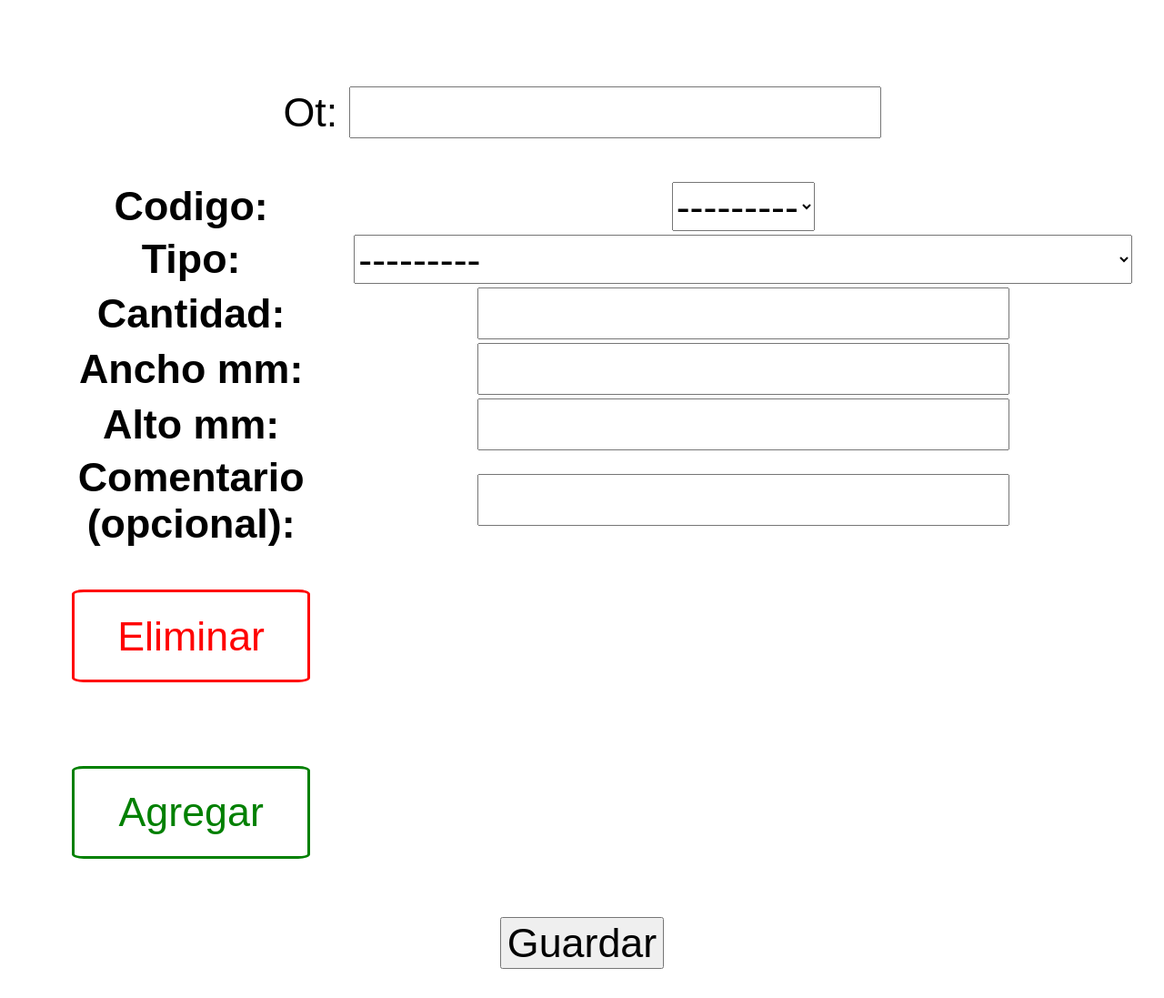
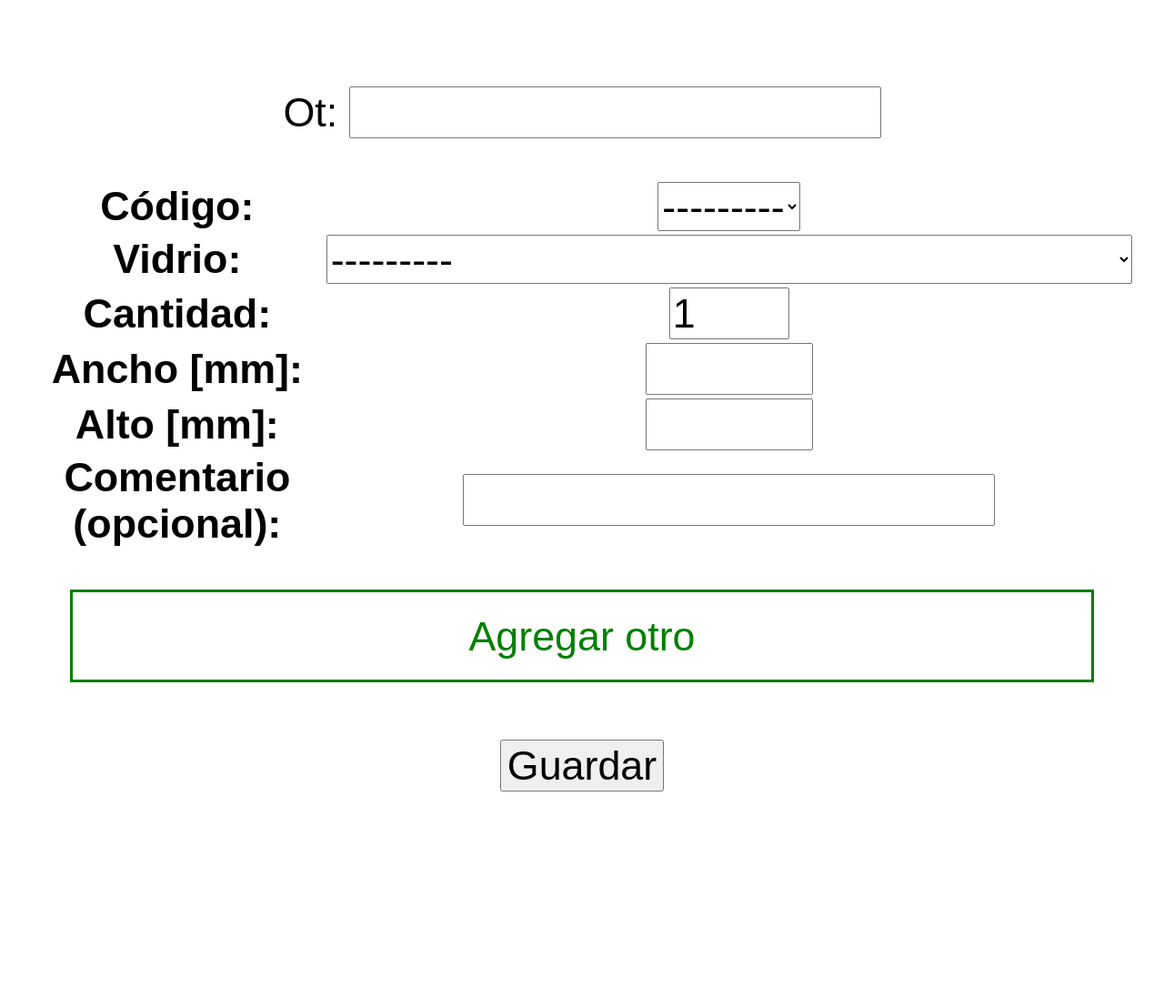
Before and after one commit to marcosroman/estandar, a Django app: page /nuevo/plano in a window 1280 px wide. Shown: the part 50-1147 px from the top of the page at 91% size. After the commit the page ends 920 px from the top, so only its background shows below. Run offline with Django 3.2, Linux system fonts and the light colour scheme; a user stored in the database is signed in; data comes from the database, SQL or seed files in the repository; parts of the project's set-up code (start-up, migrations or seed data) failed here and were passed over; some libraries are stand-ins or nearby versions.

Commit message:
added verifications for form_detalle formsets. also hid comentarios in planos estandar

```diff
--- a/registro/forms.py
+++ b/registro/forms.py
@@ -93,5 +93,16 @@ class DetallePlanoForm(ModelForm):
         model = DetallePlano
         exclude = ['planoid', 'autor']
         # https://docs.djangoproject.com/en/1.10/topics/forms/modelforms/#overriding-the-default-fields
-        labels = {'comentario': 'Comentario (opcional)'}
-        widgets = {'tipo': forms.Select(attrs={"class": "tipo-select"})}
+        labels = {'codigo': 'Código',
+                  'tipo': 'Vidrio',
+                  'ancho_mm': 'Ancho [mm]',
+                  'alto_mm': 'Alto [mm]',
+                  'comentario': 'Comentario (opcional)'}
+        widgets = {'cantidad': forms.NumberInput(attrs={"min": "1",
+                                                        "max": "20",
+                                                        "value": "1"}),
+                   'ancho_mm': forms.NumberInput(attrs={"min": "100",
+                                                        "max": "3000"}),
+                   'alto_mm':  forms.NumberInput(attrs={"min": "100",
+                                                        "max": "3000"}),
+                   'tipo':     forms.Select(attrs={"class": "tipo-select"})}
--- a/registro/models.py
+++ b/registro/models.py
@@ -29,7 +29,7 @@ class Comentarios(Model):
     class Meta:
         constraints = (
                 UniqueConstraint(fields=['codigo', 'comentario'],
-                                 name='unique_comentario'))
+                                 name='unique_comentario'),)
 
 
 class Tipos(Model):
@@ -62,7 +62,7 @@ class DetallePlano(Model):
                                         MaxValueValidator(4000)])
     alto_mm = IntegerField(validators=[MinValueValidator(100),
                                        MaxValueValidator(4000)])
-    comentario = CharField(max_length=60, blank=True, default="")
+    comentario = CharField(max_length=30, blank=True, default="")
 
     class Meta:
         constraints = [
--- a/registro/static/css/style.css
+++ b/registro/static/css/style.css
@@ -281,7 +281,7 @@ a.add-row, a.delete-row {
 	padding: 0.5em;
 	text-decoration: none;
 	border-style: solid;
-	border-radius: 5%;
+	/*border-radius: 5%;*/
 }
 
 a.add-row:hover, a.add-row:active {
@@ -307,3 +307,15 @@ a.delete-row {
 	color: red;
 	border-color: red;
 }
+
+tbody.dynamic-form {
+	margin: 1em;
+  border: 2px solid #ccc;
+}
+
+.error-alert {
+	margin: 10%;
+	padding: 0.5em;
+	border: 3px solid red;
+	color: red;
+}
--- a/registro/templates/registro/estandar_detail.html
+++ b/registro/templates/registro/estandar_detail.html
@@ -11,6 +11,7 @@
 
 <br><br>
 {# mostramos los comentarios si existen; si no, mostramos link para agregar comentarios #}
+<!--
 {% if comentarios %}
 	<ul>
 	{% for c in comentarios %}
@@ -20,4 +21,5 @@
 {% else %}
 	<a href="{% url 'registro:nuevo-codigo-comentarios' %}?codigo={{object.codigo}}">Agregar comentarios</a>
 {% endif %}
+-->
 {% endblock %}
--- a/registro/templates/registro/nuevoplano.html
+++ b/registro/templates/registro/nuevoplano.html
@@ -13,12 +13,24 @@
 
 <form id="myform" method="post" enctype="multipart/form-data">
 	{% csrf_token %}
-
 	{{ ot_form.as_p }}
 
-	<table>
-		{{ plano_formset.as_table }}
-	</table>
+	{% if error_message %}
+    <div class="error-alert">
+        {{ error_message }}
+    </div>
+	{% endif %}
+
+	{{ plano_formset.management_form }}
+		{% for plano_form in plano_formset %}
+		<table>
+				{{ plano_form.as_table }}
+				<!--<tr class="delete-btn-container"></tr>-->
+		</table>
+		{% endfor %}
+
+	<div class="add-btn-container"></div>
+
 	<br>
 	<input type="submit" value="Guardar">
 </form>
--- a/registro/views.py
+++ b/registro/views.py
@@ -1,175 +1,188 @@
 from django.shortcuts import render, redirect, get_object_or_404
 from django.urls import reverse
-from django.http import HttpResponse, HttpResponseRedirect
+from django.http import HttpResponseRedirect
 from django.forms import formset_factory
 from django.views.generic.list import ListView
 from django.views.generic.detail import DetailView
 from django.contrib.auth.decorators import login_required
 from datetime import datetime
-from django.utils import timezone # to fix the "received a naive datetime" warning
-# -> https://stackoverflow.com/questions/18622007/runtimewarning-datetimefield-received-a-naive-datetime#20106079
+
+# to fix the "received a naive datetime" warning
+from django.utils import timezone
+# -> https://stackoverflow.com/questions/18622007/runtimewarning-datetimefield
+#    -received-a-naive-datetime#20106079
+
 from . import models
 from . import forms
 from django.conf import settings
+from .utils import generarplanos
+
+from django.db.utils import IntegrityError
+
+
+MAX_PANOS_POR_PLANO = 20
+
 
 def buscador(request):
     # aca quiero poner algo asi como un buscador...
-    '''
-    que uno pueda buscar por codigo por ejemplo... lo cual se puede lograr con un dropdown nomas
-    tambien podria filtrar por categoria, por ejemplo
-    incluso hacer un AND u OR (mostrar los que tengan alguna coincidencia con el codigo y/o con la categoria elegida)
-    tambien puede ser buscar por comentarios (y mostrar ahi matches)
-    '''
+    # '''
+    # que uno pueda buscar por codigo por ejemplo... lo cual se puede lograr
+    # con un dropdown nomas
+    # tambien podria filtrar por categoria, por ejemplo
+    # incluso hacer un AND u OR (mostrar los que tengan alguna coincidencia con
+    # el codigo y/o con la categoria elegida)
+    # tambien puede ser buscar por comentarios (y mostrar ahi matches)
+    # '''
 
     return render(request, template_name='registro/buscador.html')
+
 
 @login_required
 def nuevo_codigo(request):
     if request.method == "POST":
-        form=forms.RegistroForm(request.POST, request.FILES)
-        form.fields['imagen'].required=False
+        form = forms.RegistroForm(request.POST, request.FILES)
+        form.fields['imagen'].required = False
         if form.is_valid():
-            form.instance.autor=request.user
-            formtosave=form.save()
-            codigo=formtosave.codigo
+            form.instance.autor = request.user
+            formtosave = form.save()
+            codigo = formtosave.codigo
             formtosave.save()
-            url=reverse("registro:nuevo-codigo-comentarios")+"?codigo="+codigo
-            return redirect(url)
+            return HttpResponseRedirect(reverse("registro:codigos-detailview",
+                                        args=[codigo]))
+            #url = reverse("registro:nuevo-codigo-comentarios"
+            #              )+"?codigo="+codigo
+            #return redirect(url)
+            # (not now)
     else:
-        form=forms.RegistroForm()
+        form = forms.RegistroForm()
 
     return render(request,
                   template_name="registro/nuevo-codigo.html",
-                  context={'form':form})
+                  context={'form': form})
+
 
 @login_required
 def nuevo_codigo_comentarios(request):
     ComentariosFormSet = formset_factory(forms.ComentariosForm)
-    codigo=request.GET.get('codigo')
+    codigo = request.GET.get('codigo')
     if request.method == "POST":
-        formset=ComentariosFormSet(request.POST)
+        formset = ComentariosFormSet(request.POST)
         if formset.is_valid():
             for form in formset:
-                form.instance.autor=request.user
+                form.instance.autor = request.user
                 form.save(codigo=codigo)
             return HttpResponseRedirect(reverse("registro:codigos-detailview",
                                         args=[codigo]))
     else:
         formset = ComentariosFormSet()
-        estandarobj=get_object_or_404(models.Estandar, codigo=codigo)
+        estandarobj = get_object_or_404(models.Estandar, codigo=codigo)
 
     return render(request,
                   template_name="registro/nuevo-codigo-comentarios.html",
-                  context={'formset':formset,
-                           'codigo':codigo})
+                  context={'formset': formset,
+                           'codigo': codigo})
+
 
 # only one view is enough here, not good ui otherwise
 @login_required
 def nuevo_plano(request):
-    MAX_TOTAL_QUANTITY = 20
-    DetallePlanoFormSet = formset_factory(forms.DetallePlanoForm)
+    # we use formsets since the final form will be a combination of
+    # the plano form (one 'plano-id' (aka 'ot') numerical text input field)
+    # and one or more 'plano-detalle' forms (details), the formsets
+    DetallePlanoFormSet = formset_factory(forms.DetallePlanoForm,
+                                          min_num=1, extra=0, max_num=6)
+    error_message = None
 
     if request.method == "POST":
         # forms with post data
-        ot_form=forms.PlanoForm(request.POST)
-        plano_formset=DetallePlanoFormSet(request.POST)
+        ot_form = forms.PlanoForm(request.POST)
+        plano_formset = DetallePlanoFormSet(request.POST)
+
         # both shoud be valid
         if ot_form.is_valid() and plano_formset.is_valid():
-            ot_form.instance.autor = request.user
-            ot_form.instance.fecha = datetime.now(tz=timezone.utc)
-            ot_formtosave = ot_form.save()
-            planoid = ot_formtosave.planoid
-            #ot=models.Plano.objects.get(planoid=planoid).ot
-            # PENDING: SHOULD ALSO CHECK CONDTIONS (MAX GLASSES=20, MAX_WIDHT HEIGHT, ETC (we can add these checks later))
-            # before saving anything... i want to perform an extra check on the formsets... the sum of all quantity fields should be less tan MAX_TOTAL_QUANTITY  (defined above)
-            # (i see no other place to put this)
+            try:
+                ot_form.instance.autor = request.user
+                ot_form.instance.fecha = datetime.now(tz=timezone.utc)
+                ot_formtosave = ot_form.save()
+                print("to_form_to_save = ", ot_formtosave)
+                planoid = ot_formtosave.planoid
 
-            #total_quantity=0
-            #for form in plano_formset:
-            #    print("the form ",form," has cantidad = ", form.instance.cantidad)
-            #    total_quantity += form.instance.cantidad
-            #print ("TOTAL QUANTITY IS ", total_quantity)
-            #if (total_quantity <= MAX_TOTAL_QUANTITY):
-            #    ot=ot_formtosave.ot
-            ot = ot_formtosave.ot
-            ot_formtosave.save()
+                forms_to_save = []
+                for form in plano_formset:
+                    form.instance.planoid = models.Plano.objects.get(
+                            planoid=planoid)
+                    # let's be careful here.. it could be saving the first
+                    # formsets but not all
+                    forms_to_save.append(form.save())
+                cant_total_panos = sum([form.cantidad
+                                        for form in forms_to_save])
+                if (cant_total_panos > MAX_PANOS_POR_PLANO):
+                    error_message = "Se permiten como máximo 20 paños por plano"
+                else:
+                    for form in forms_to_save:
+                        form.save()
+                    ot = ot_formtosave.ot
+                    ot_formtosave.save()
 
-            for form in plano_formset:
-                form.instance.planoid=models.Plano.objects.get(planoid=planoid)
-                form.save().save()
+                    return HttpResponseRedirect(
+                            reverse("registro:detalleplano",
+                                    args=[ot]))
+            except IntegrityError:
+                error_message = "No se puede repetir la combinación (código, vidrio, ancho, alto, comentario). Probá sumar las cantidades."
 
-            return HttpResponseRedirect(reverse("registro:detalleplano",args=[ot]))
-            #else:
-            #    print("errrorrrrrrr CON LA CANTIDAD")
     else:
-        ot_form=forms.PlanoForm()
+        ot_form = forms.PlanoForm()
         plano_formset = DetallePlanoFormSet()
 
     return render(request,
                   template_name="registro/nuevoplano.html",
                   context={'ot_form': ot_form,
-                           'plano_formset': plano_formset})
+                           'plano_formset': plano_formset,
+                           'error_message': error_message})
 
-#@login_required
-#def nuevo_plano_detalle(request):
-#    DetallePlanoFormSet = formset_factory(forms.DetallePlanoForm)
-#    planoid=int(request.GET.get('planoid'))
-#    ot=models.Plano.objects.get(planoid=planoid).ot
-#    if request.method == "POST":
-#        formset=DetallePlanoFormSet(request.POST)
-#        if formset.is_valid():
-#            for form in formset:
-#                form.instance.planoid=models.Plano.objects.get(planoid=planoid)
-#                form.instance.autor=request.user
-#                form.save().save()
-#            #return HttpResponseRedirect("/")
-#            return HttpResponseRedirect(reverse("registro:detalleplano",args=[ot]))
-#    else:
-#        formset = DetallePlanoFormSet()
-#
-#    #return render(request,
-#    #              template_name="registro/nuevo-plano-detalle.html",
-#    #              #context={'formset':formset})
 
 # another view, little pics included
 def codigos_alt(request):
     return render(request,
                   template_name="registro/codigos-alt.html",
-                  context = {'estandar':models.Estandar.objects.all()})
+                  context={'estandar': models.Estandar.objects.all()})
+
 
 def listacodigosporcategoria(request):
     # dirty but works... refactor later (20221030)
     if request.method == "POST":
-        filtro_value=request.POST.get('filtro')
-        if(filtro_value=="All"): # all categories
+        filtro_value = request.POST.get('filtro')
+        if (filtro_value == "All"):  # all categories
             categorias = models.Categoria.objects.all()
             codigos = dict(zip(categorias,
                                map(lambda x: x.estandar_set.all(),
                                    categorias)))
-        else: # one category
-            categoria=models.Categoria.objects.get(categoria=filtro_value)
-            codigos=dict([(categoria,
+        else:  # one category
+            categoria = models.Categoria.objects.get(categoria=filtro_value)
+            codigos = dict([(categoria,
                            categoria.estandar_set.all())])
-        codigosfilter=forms.FilterCodigosForm(request.POST)
-        showimages=request.POST.get('mostrarimagenes')
-    else: # start
-        categorias=models.Categoria.objects.all()
-        codigosfilter=forms.FilterCodigosForm()
+        codigosfilter = forms.FilterCodigosForm(request.POST)
+        showimages = request.POST.get('mostrarimagenes')
+    else:  # start
+        categorias = models.Categoria.objects.all()
+        codigosfilter = forms.FilterCodigosForm()
 
-        codigos=dict(zip(categorias,
-                         map(lambda x: x.estandar_set.all(),
-                              categorias)))
-        showimages=False # hardcoded for now
+        codigos = dict(zip(categorias,
+                           map(lambda x: x.estandar_set.all(),
+                               categorias)))
+        showimages = False  # hardcoded for now
 
     return render(request,
                   template_name="registro/listacodigos.html",
-                  context = {'codigos':codigos,
-                             'selectfilter':codigosfilter,
-                             'showimages':showimages,
-                             'MEDIA_URL':settings.MEDIA_URL})
+                  context={'codigos': codigos,
+                           'selectfilter': codigosfilter,
+                           'showimages': showimages,
+                           'MEDIA_URL': settings.MEDIA_URL})
+
 
 class EstandarLista(ListView):
     model = models.Estandar
+
 
 class EstandarDetalle(DetailView):
     model = models.Estandar
@@ -179,10 +192,10 @@ class EstandarDetalle(DetailView):
     # https://stackoverflow.com/questions/14936160/django-detailview-how-to-display-two-models-at-same-time#14936328
     def get_context_data(self, **kwargs):
         context = super().get_context_data(**kwargs)
-        context['comentarios'] = models.Estandar.objects.get(id=context['object'].id).comentarios_set.all()
+        context['comentarios'] = models.Estandar.objects.get(
+                id=context['object'].id).comentarios_set.all()
         return context
 
-from .utils import generarplanos
 
 # here i'm gonna add a funtionview for plano
 # it will list all ot's and link to the last
@@ -193,49 +206,51 @@ from .utils import generarplanos
 # (in case there are updates or things needed to be corrected)
 @login_required
 def plano_lista(request):
-    ots = models.Plano.objects.filter(autor
-                                      =request.user.id).values('ot').distinct()
+    ots = models.Plano.objects.filter(
+            autor=request.user.id).values('ot').distinct()
 
     # no estoy seguro de que esto funcione... ver de cerca primero
-    print('request.user =',request.user)
-    print('request.user.id =',request.user.id)
+    print('request.user =', request.user)
+    print('request.user.id =', request.user.id)
     return render(request,
                   template_name="registro/listaplanos.html",
-                  context = {'ots':ots})
+                  context={'ots': ots})
 
-from .utils import generarplanos
+
 @login_required
 def plano_detalle(request, ot):
-    plano=models.Plano.objects.filter(ot=ot,autor=request.user.id).last()
+    plano = models.Plano.objects.filter(ot=ot, autor=request.user.id).last()
     # show the last one created with such ot
-    plano_detalle=models.DetallePlano.objects.filter(planoid=plano.planoid)
+    plano_detalle = models.DetallePlano.objects.filter(planoid=plano.planoid)
 
     generarplanos.generate_and_save_plano(plano.planoid,
                                           plano_detalle,
-                                          #input_images_url:
                                           settings.MEDIA_URL+"estandar",
-                                          #input_images_folder:
                                           settings.MEDIA_ROOT+"/estandar",
                                           settings.MEDIA_ROOT+"/planos")
 
     # check if there are any comments...
-    there_are_comments = 0<sum(map(lambda x: len(x.comentario), plano_detalle))
+    there_are_comments = 0 < sum(
+            map(lambda x: len(x.comentario), plano_detalle))
 
     return render(request,
                   template_name="registro/detalleplano.html",
-                  context = {'ot':ot,
-                             'plano':plano,
-                             'plano_detalle':plano_detalle,
-                             'there_are_comments':there_are_comments})
+                  context={'ot': ot,
+                           'plano': plano,
+                           'plano_detalle': plano_detalle,
+                           'there_are_comments': there_are_comments})
+
 
 def inicio(request):
     return render(request,
                   template_name='registro/base.html')
 
+
 def instrucciones(request):
     return render(request,
                   template_name='registro/instrucciones.html',
-                  context = {'MEDIA_URL':settings.MEDIA_URL})
+                  context={'MEDIA_URL': settings.MEDIA_URL})
+
 
 def catalogo(request):
     return redirect(settings.STATIC_URL+'other/catalogo.pdf')
```
Also changed, not shown: registro/templates/registro/detalleplano.html (+6 -5 lines), registro/static/js/jquery.formset.js.
